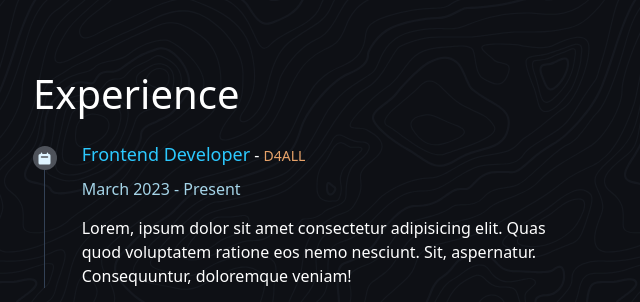
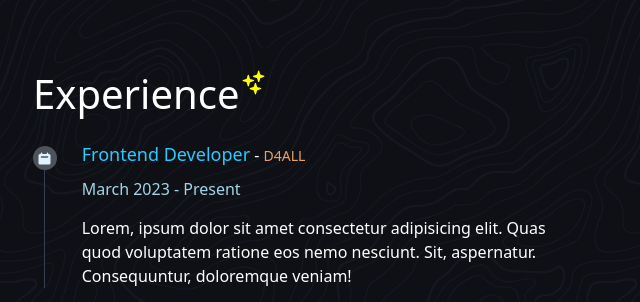
Before and after one commit to NizDeveloper/portfolio-npena, a website: page index.html in a window 1280 px wide. Shown: the part 771-1073 px from the top of the page, 622-1262 px from the left. Drawn offline with nearby package versions, Linux system fonts and the light colour scheme; files that its build step writes are made by us from their sources.

Commit message:
Glitter icon added to a title.

```diff
--- a/scss/custom/02-sections/03-about.scss
+++ b/scss/custom/02-sections/03-about.scss
@@ -29,9 +29,27 @@
 
       .title{
         color: $white;
+        position: relative;
+        display: inline-block;
 
         h2{
           @include rem-2(35, 37);
+        }
+
+        &::after{
+          content: "";
+          display: block;
+          height: 25px;
+          width: 25px;
+          fill: currentcolor;
+          background: #ffff00;
+          position: absolute;
+          top: 0;
+          right: -27px;
+          @include mask-image(url('../img/icons/shine.svg'));
+          @include mask-size(25px 25px);
+          @include mask-repeat(no-repeat);
+          @include mask-position(center center);
         }
       }
 
```
